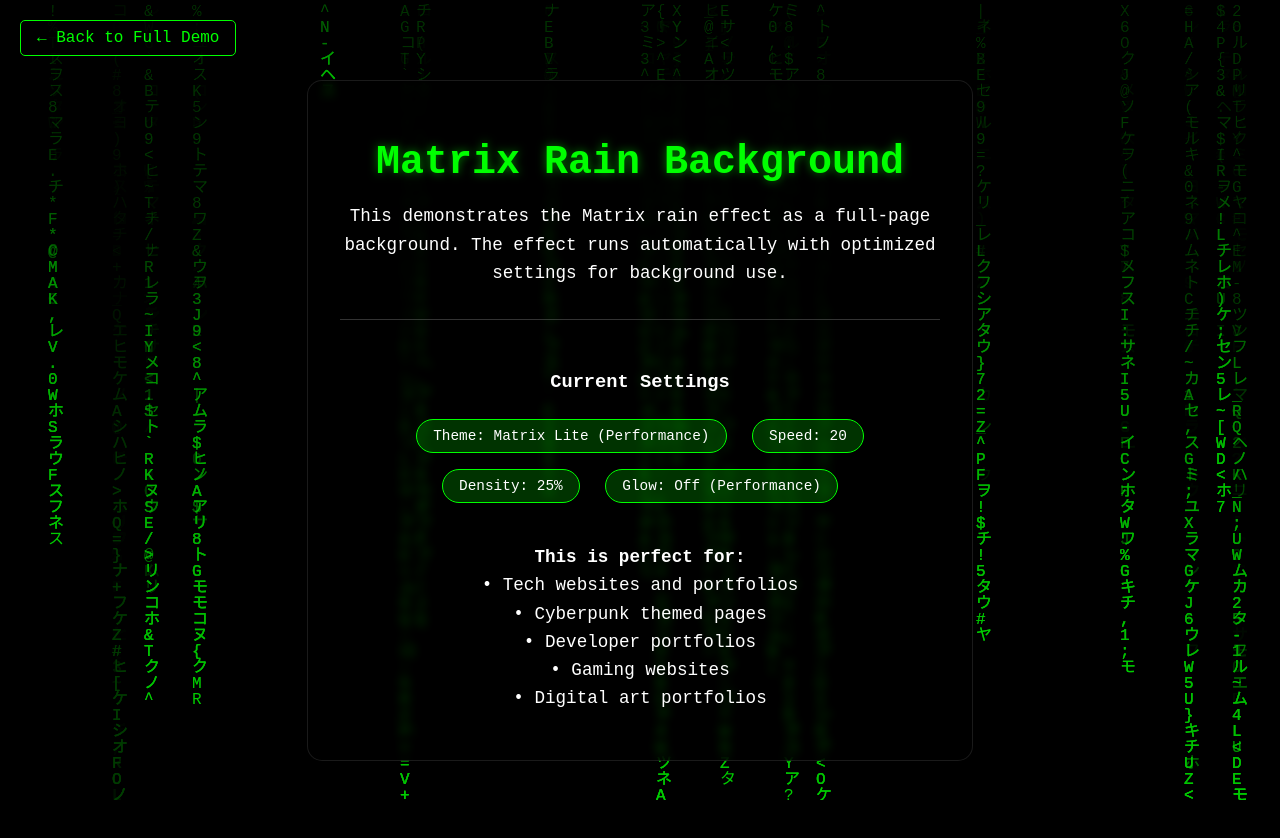
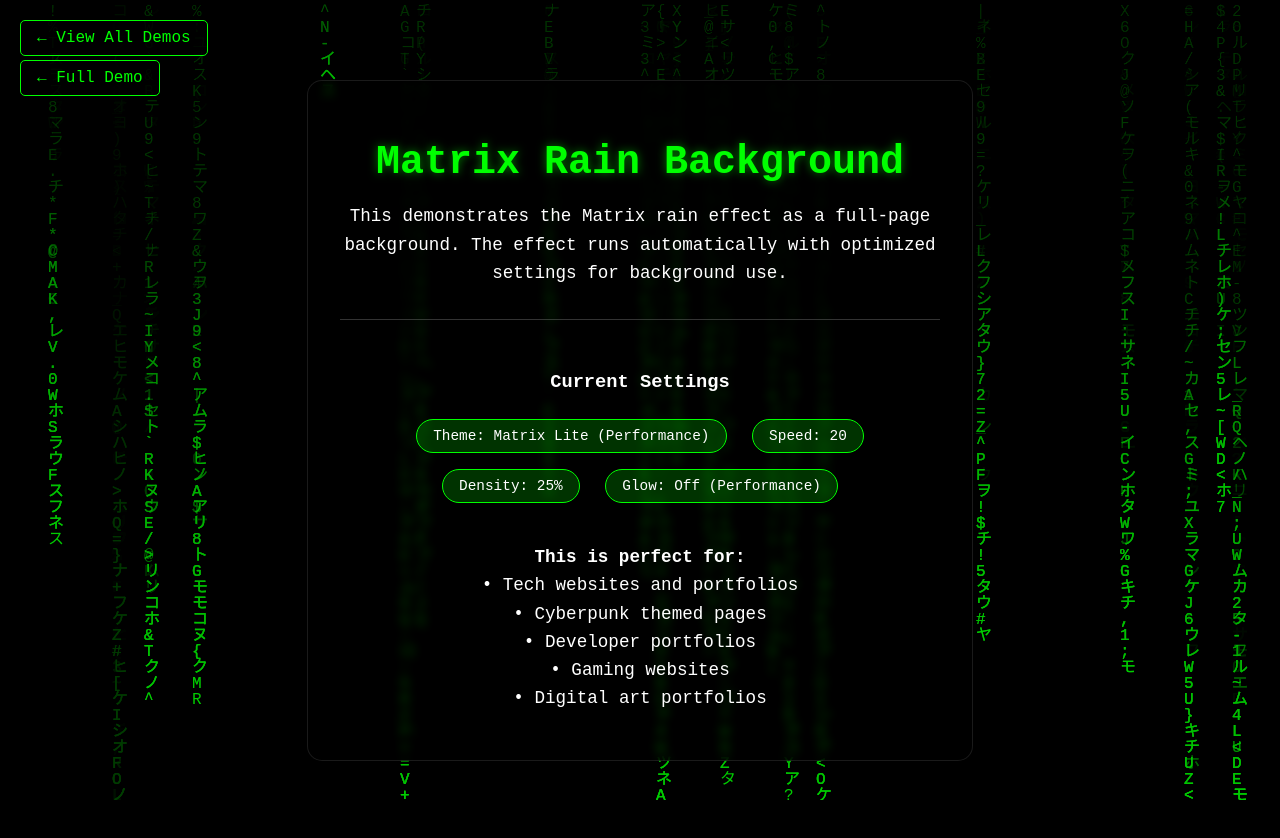
Before and after one commit to dwhacks/matrix-rain-background, a website: page background-demo.html in a window 1280 px wide. Drawn offline with Linux system fonts and the light colour scheme; animation ran at ten frames a second.

Commit message:
Add improved navigation to demo pages
- Add 'View All Demos' links above 'Full Demo' links
- Improve navigation between different demo types
- Make demo index more accessible from all pages
- Users can now easily switch between demo types

```diff
--- a/background-demo.html
+++ b/background-demo.html
@@ -84,7 +84,8 @@
     </style>
 </head>
 <body>
-    <a href="index.html" class="back-link">← Back to Full Demo</a>
+    <a href="demos.html" class="back-link">← View All Demos</a>
+    <a href="index.html" class="back-link" style="position: fixed; top: 60px; left: 20px;">← Full Demo</a>
 
     <canvas id="matrix-rain"></canvas>
 
```
Also changed, not shown: section-demo.html (+2 -1 lines).
